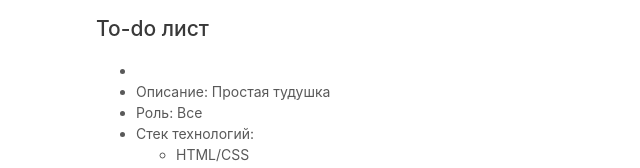
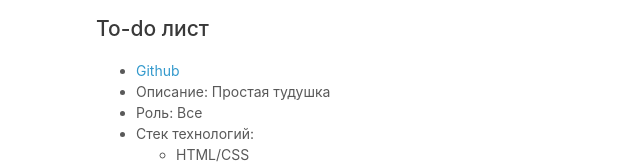
Before and after one commit to OGSegu/portfolio-website, a plain HTML site: page index.html in a window 1280 px wide. Shown: the part 1081-1249 px from the top of the page, 474-1114 px from the left. Drawn offline with Linux system fonts and the light colour scheme.

Commit message:
Fixed bug

```diff
--- a/index.html
+++ b/index.html
@@ -83,7 +83,7 @@
         </ul>
         <h2>To-do лист</h2>
         <ul>
-            <li><a href="https://github.com/ok-technopolis-2020/Krivitskii_Vadim"></a></li>
+            <li><a href="https://github.com/ok-technopolis-2020/Krivitskii_Vadim">Github</a></li>
             <li>Описание: Простая тудушка</li>
             <li>Роль: Все</li>
             <li>Стек технологий:
```
